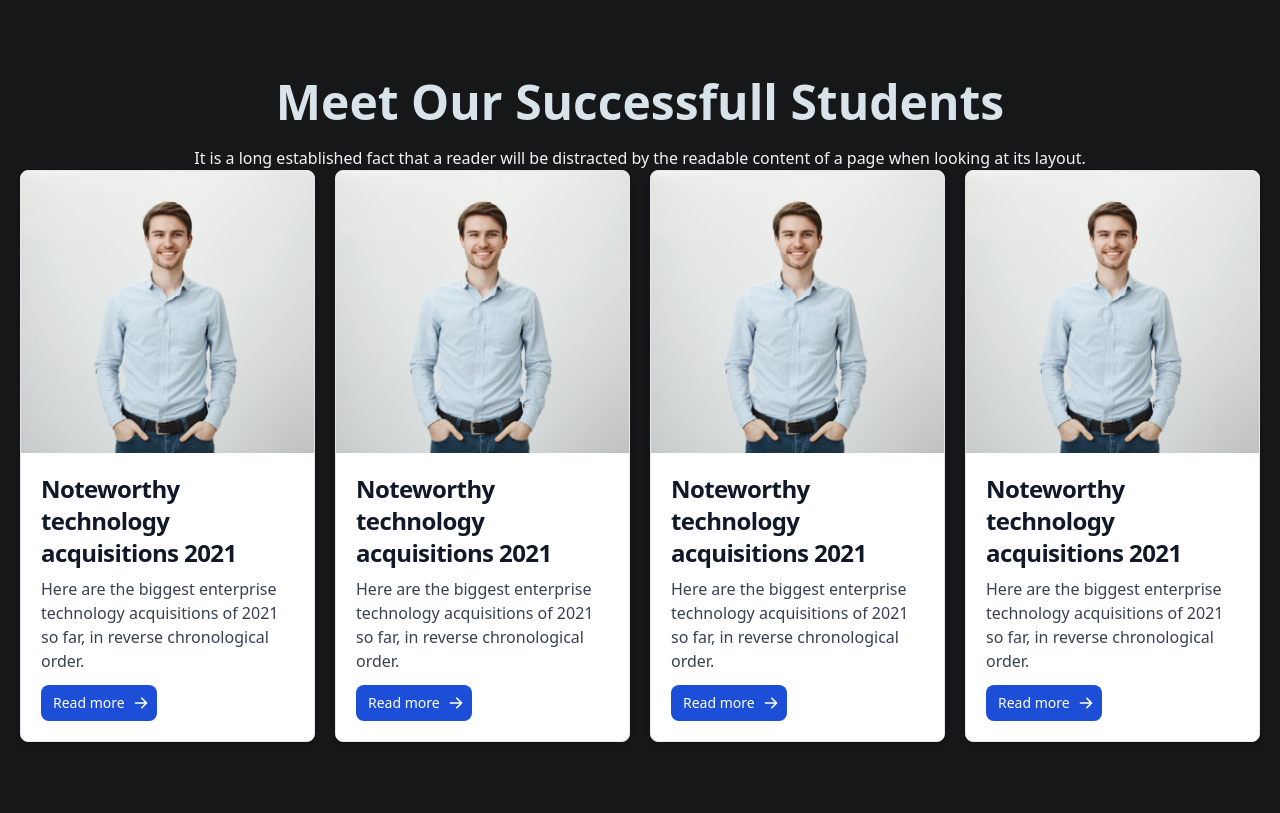
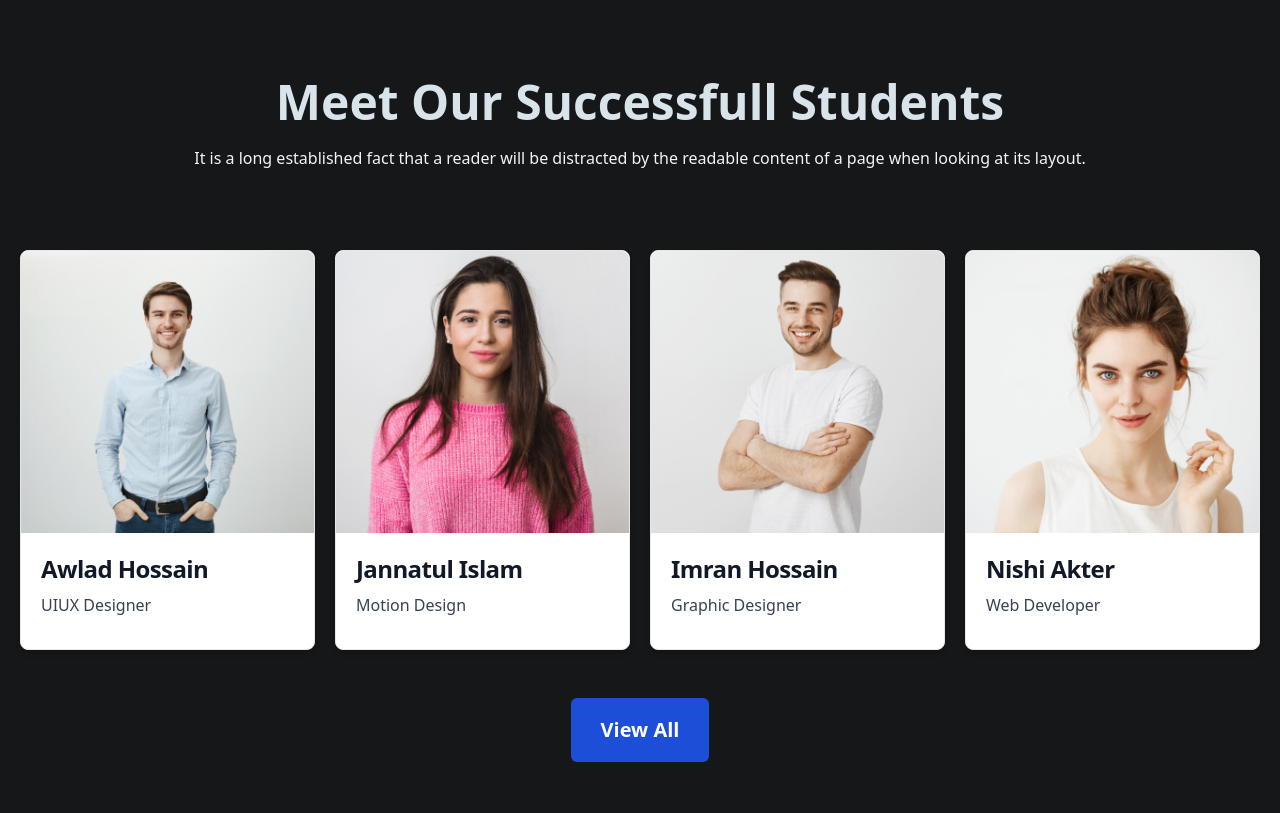
Before and after one commit to BabriWala/Pro_Programmer, a plain HTML site: page index.html in a window 1280 px wide. Shown: the part 3084-3897 px from the top of the page. Drawn offline with nearby package versions, Linux system fonts and the light colour scheme.

Commit message:
Successfull Student Section Done

```diff
--- a/index.html
+++ b/index.html
@@ -385,11 +385,10 @@
         <div class="container mx-auto px-5">
             <h2 class="text-3xl md:text-4xl lg:text-5xl text-headingColor text-center font-bold mb-5">Meet Our
                 Successfull Students</h2>
-            <p class="text-base text-center text-gray-100">It is a long established fact that a reader will be
+            <p class="text-base text-center text-gray-100 mb-20">It is a long established fact that a reader will be
                 distracted by the readable content of a page when looking at its layout.</p>
-            <div>
-
             <div class="grid grid-cols-1 md:grid-cols-2 lg:grid-cols-4 gap-5">
+                <!-- Student 1 -->
                 <div
                     class=" bg-white rounded-lg border border-gray-200 shadow-md dark:bg-gray-800 dark:border-gray-700">
                     <a class="w-full" href="#">
@@ -398,101 +397,57 @@
                     <div class="p-5">
                         <a href="#">
                             <h5 class="mb-2 text-2xl font-bold tracking-tight text-gray-900 dark:text-white">
-                                    Noteworthy
-                                    technology acquisitions 2021</h5>
+                                Awlad Hossain</h5>
                         </a>
-                            <p class="mb-3 font-normal text-gray-700 dark:text-gray-400">Here are the biggest enterprise
-                                technology acquisitions of 2021 so far, in reverse chronological order.</p>
-                            <a href="#"
-                                class="inline-flex items-center py-2 px-3 text-sm font-medium text-center text-white bg-blue-700 rounded-lg hover:bg-blue-800 focus:ring-4 focus:outline-none focus:ring-blue-300 dark:bg-blue-600 dark:hover:bg-blue-700 dark:focus:ring-blue-800">
-                                Read more
-                                <svg aria-hidden="true" class="ml-2 -mr-1 w-4 h-4" fill="currentColor"
-                                    viewBox="0 0 20 20" xmlns="http://www.w3.org/2000/svg">
-                                    <path fill-rule="evenodd"
-                                        d="M10.293 3.293a1 1 0 011.414 0l6 6a1 1 0 010 1.414l-6 6a1 1 0 01-1.414-1.414L14.586 11H3a1 1 0 110-2h11.586l-4.293-4.293a1 1 0 010-1.414z"
-                                        clip-rule="evenodd"></path>
-                                </svg>
-                            </a>
+                        <p class="mb-3 font-normal text-gray-700 dark:text-gray-400">UIUX Designer</p>
                     </div>
                 </div>
+                <!-- Student 2 -->
                 <div
                     class=" bg-white rounded-lg border border-gray-200 shadow-md dark:bg-gray-800 dark:border-gray-700">
                     <a class="w-full" href="#">
-                            <img class="rounded-t-lg" src="assets/images/student/student-1.png" alt="">
+                        <img class="rounded-t-lg" src="assets/images/student/student-2.png" alt="">
                     </a>
                     <div class="p-5">
                         <a href="#">
                             <h5 class="mb-2 text-2xl font-bold tracking-tight text-gray-900 dark:text-white">
-                                    Noteworthy
-                                    technology acquisitions 2021</h5>
+                                Jannatul Islam</h5>
                         </a>
-                            <p class="mb-3 font-normal text-gray-700 dark:text-gray-400">Here are the biggest enterprise
-                                technology acquisitions of 2021 so far, in reverse chronological order.</p>
-                            <a href="#"
-                                class="inline-flex items-center py-2 px-3 text-sm font-medium text-center text-white bg-blue-700 rounded-lg hover:bg-blue-800 focus:ring-4 focus:outline-none focus:ring-blue-300 dark:bg-blue-600 dark:hover:bg-blue-700 dark:focus:ring-blue-800">
-                                Read more
-                                <svg aria-hidden="true" class="ml-2 -mr-1 w-4 h-4" fill="currentColor"
-                                    viewBox="0 0 20 20" xmlns="http://www.w3.org/2000/svg">
-                                    <path fill-rule="evenodd"
-                                        d="M10.293 3.293a1 1 0 011.414 0l6 6a1 1 0 010 1.414l-6 6a1 1 0 01-1.414-1.414L14.586 11H3a1 1 0 110-2h11.586l-4.293-4.293a1 1 0 010-1.414z"
-                                        clip-rule="evenodd"></path>
-                                </svg>
-                            </a>
+                        <p class="mb-3 font-normal text-gray-700 dark:text-gray-400">Motion Design</p>
                     </div>
                 </div>
+                <!-- Student 3 -->
                 <div
                     class=" bg-white rounded-lg border border-gray-200 shadow-md dark:bg-gray-800 dark:border-gray-700">
                     <a class="w-full" href="#">
-                            <img class="rounded-t-lg" src="assets/images/student/student-1.png" alt="">
+                        <img class="rounded-t-lg" src="assets/images/student/student-3.png" alt="">
                     </a>
                     <div class="p-5">
                         <a href="#">
                             <h5 class="mb-2 text-2xl font-bold tracking-tight text-gray-900 dark:text-white">
-                                    Noteworthy
-                                    technology acquisitions 2021</h5>
+                                Imran Hossain</h5>
                         </a>
-                            <p class="mb-3 font-normal text-gray-700 dark:text-gray-400">Here are the biggest enterprise
-                                technology acquisitions of 2021 so far, in reverse chronological order.</p>
-                            <a href="#"
-                                class="inline-flex items-center py-2 px-3 text-sm font-medium text-center text-white bg-blue-700 rounded-lg hover:bg-blue-800 focus:ring-4 focus:outline-none focus:ring-blue-300 dark:bg-blue-600 dark:hover:bg-blue-700 dark:focus:ring-blue-800">
-                                Read more
-                                <svg aria-hidden="true" class="ml-2 -mr-1 w-4 h-4" fill="currentColor"
-                                    viewBox="0 0 20 20" xmlns="http://www.w3.org/2000/svg">
-                                    <path fill-rule="evenodd"
-                                        d="M10.293 3.293a1 1 0 011.414 0l6 6a1 1 0 010 1.414l-6 6a1 1 0 01-1.414-1.414L14.586 11H3a1 1 0 110-2h11.586l-4.293-4.293a1 1 0 010-1.414z"
-                                        clip-rule="evenodd"></path>
-                                </svg>
-                            </a>
+                        <p class="mb-3 font-normal text-gray-700 dark:text-gray-400">Graphic Designer</p>
                     </div>
                 </div>
+                <!-- Student 4 -->
                 <div
                     class=" bg-white rounded-lg border border-gray-200 shadow-md dark:bg-gray-800 dark:border-gray-700">
                     <a class="w-full" href="#">
-                            <img class="rounded-t-lg" src="assets/images/student/student-1.png" alt="">
+                        <img class="rounded-t-lg" src="assets/images/student/student-4.png" alt="">
                     </a>
                     <div class="p-5">
                         <a href="#">
                             <h5 class="mb-2 text-2xl font-bold tracking-tight text-gray-900 dark:text-white">
-                                    Noteworthy
-                                    technology acquisitions 2021</h5>
+                                Nishi Akter</h5>
                         </a>
-                            <p class="mb-3 font-normal text-gray-700 dark:text-gray-400">Here are the biggest enterprise
-                                technology acquisitions of 2021 so far, in reverse chronological order.</p>
-                            <a href="#"
-                                class="inline-flex items-center py-2 px-3 text-sm font-medium text-center text-white bg-blue-700 rounded-lg hover:bg-blue-800 focus:ring-4 focus:outline-none focus:ring-blue-300 dark:bg-blue-600 dark:hover:bg-blue-700 dark:focus:ring-blue-800">
-                                Read more
-                                <svg aria-hidden="true" class="ml-2 -mr-1 w-4 h-4" fill="currentColor"
-                                    viewBox="0 0 20 20" xmlns="http://www.w3.org/2000/svg">
-                                    <path fill-rule="evenodd"
-                                        d="M10.293 3.293a1 1 0 011.414 0l6 6a1 1 0 010 1.414l-6 6a1 1 0 01-1.414-1.414L14.586 11H3a1 1 0 110-2h11.586l-4.293-4.293a1 1 0 010-1.414z"
-                                        clip-rule="evenodd"></path>
-                                </svg>
-                            </a>
+                        <p class="mb-3 font-normal text-gray-700 dark:text-gray-400">Web Developer</p>
                     </div>
                 </div>
             </div>
-
-
+            <div class="text-center py-12">
+                <button
+            class="bg-blue-700 text-white px-3 py-1 md:px-7 md:py-4 lg:px-7 lg:py-4 font-bold text-base lg:text-xl rounded-md border-2 border-transparent hover:bg-transparent hover:border-white mx-auto block">View All</button>
             </div>
         </div>
     </section>
```
Lines whose indentation alone changed are shown as unchanged.
